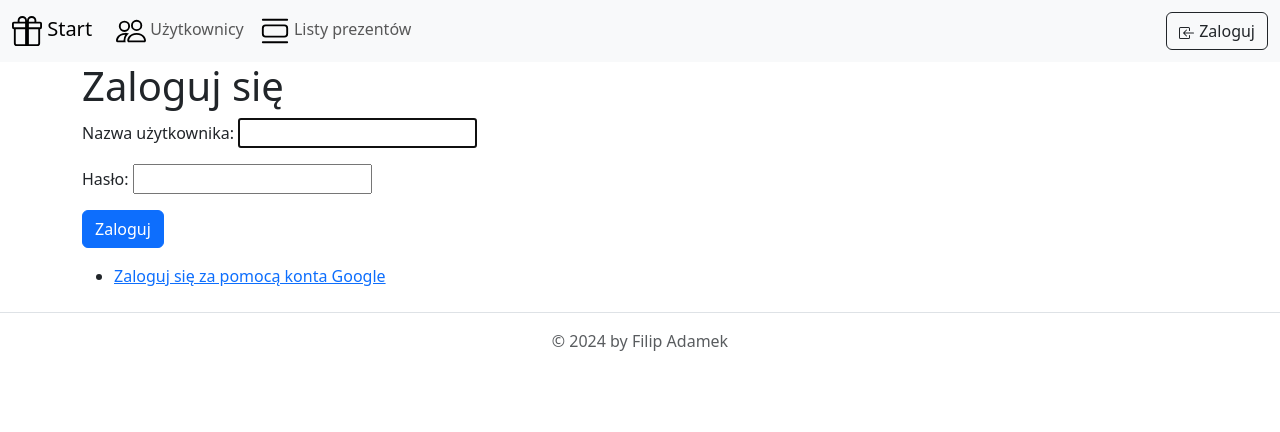
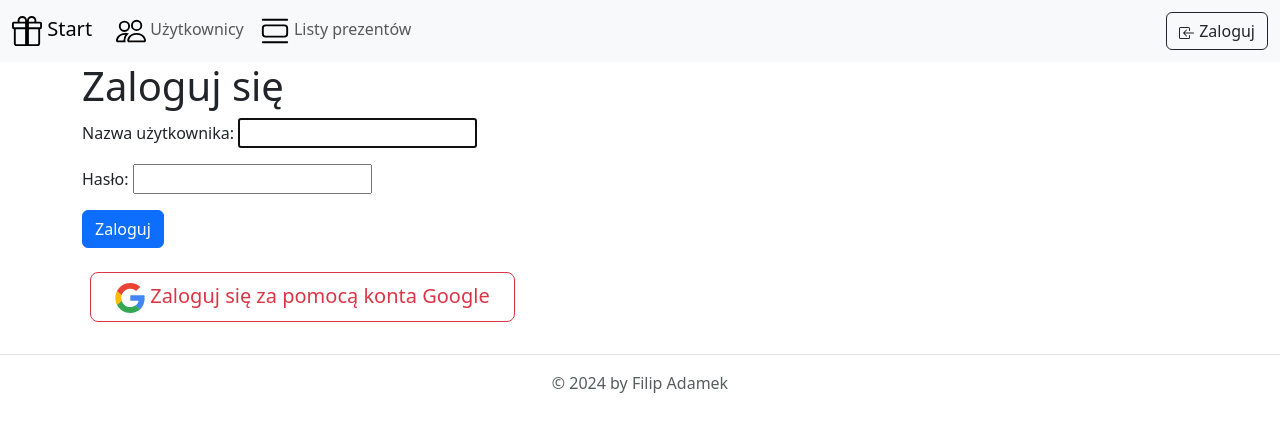
Before and after one commit to fil-felipe/wish-list, a Django app: page /login/ in a window 1280 px wide. Shown: the top 432 px of the page. Run offline with Django 4.2, Linux system fonts and the light colour scheme.

Commit message:
add google login button

```diff
--- a/home/templates/registration/login.html
+++ b/home/templates/registration/login.html
@@ -3,6 +3,7 @@
 {% block title %}Logowanie{% endblock %}
 
 {% block content %}
+{% load static %}
   <h1>Zaloguj się</h1>
   {% if form.errors %}
   <div class="alert alert-danger" role="alert">
@@ -18,13 +19,10 @@
       <p><input class="btn btn-primary" type="submit" value="Zaloguj"></p>
     </form>
   </div>
-  <div class="social">
-    <ul>
-      <li class="google">
-        <a href="{% url 'social:begin' 'google-oauth2' %}">
-          Zaloguj się za pomocą konta Google
+    <div class="mx-auto p-2">
+        <a type="button" class="btn btn btn-outline-danger btn-lg px-4" href="{% url 'social:begin' 'google-oauth2' %}">
+            <img src="{% static 'images/google-icon-logo.svg' %}" width="30" height="30" alt="home logo"/>
+            Zaloguj się za pomocą konta Google
         </a>
-      </li>
-    </ul>
-  </div>
+    </div>
 {% endblock %}
--- a/wish_list/settings/default.py
+++ b/wish_list/settings/default.py
@@ -28,13 +28,13 @@ BASE_DIR = Path(__file__).resolve().parent.parent
 
 INSTALLED_APPS = [
     "home.apps.HomeConfig",
+    "wish_list_app.apps.WishListAppConfig",
     "django.contrib.admin",
     "django.contrib.auth",
     "django.contrib.contenttypes",
     "django.contrib.sessions",
     "django.contrib.messages",
     "django.contrib.staticfiles",
-    "wish_list_app.apps.WishListAppConfig",
     "crispy_forms",
     "crispy_bootstrap5",
     "django_filters",
```
Also changed, not shown: home/static/images/google-icon-logo.svg (added), 1 other file.
